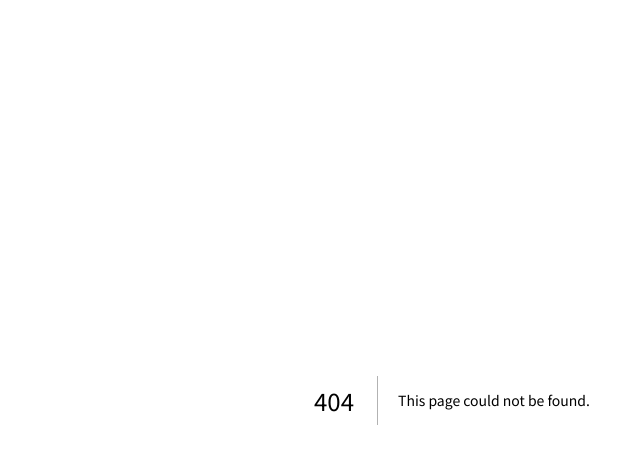
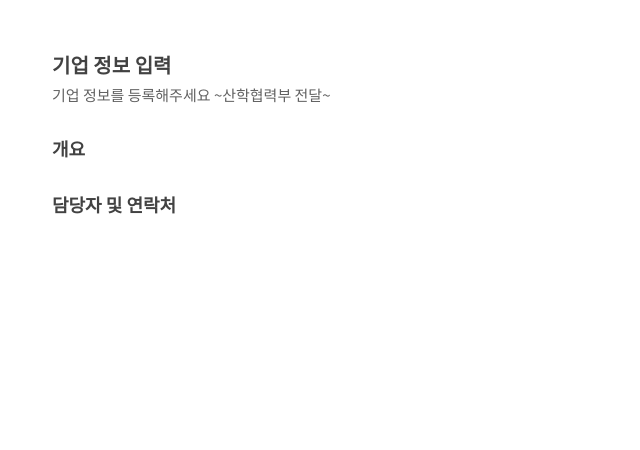
Before and after one commit to JobITs-DSM/ViceCity, a Next.js app: page /regist in a window 1280 px wide. Before the commit this address had no page. Shown: the top 450 px of the page, without its empty margins (188-828 px from the left). Built offline with nearby package versions, Linux system fonts and the light colour scheme.

Commit message:
create 기업 등록 페이지

```diff
--- /dev/null
+++ b/components/Regist/index.tsx
@@ -0,0 +1,45 @@
+// @flow
+import * as React from "react";
+import styled from "@emotion/styled";
+import { COLOR } from "../../styles/color";
+
+const Wrapper = styled.section`
+  width: 100%;
+  padding: 50px 0;
+  display: flex;
+  justify-content: center;
+`;
+
+const FormContainer = styled.article`
+  width: 800px;
+  & h1 {
+    font-size: 20px;
+    color: ${COLOR.main_text};
+  }
+  & p {
+    font-size: 15px;
+    color: ${COLOR.sub_text};
+    margin-top: 5px;
+  }
+`;
+
+const FormSectionTitle = styled.h3`
+  font-size: 18px;
+  color: ${COLOR.main_text};
+  margin-top: 30px;
+`;
+
+type Props = {};
+
+export const Regist = (props: Props) => {
+  return (
+    <Wrapper>
+      <FormContainer>
+        <h1>기업 정보 입력</h1>
+        <p>기업 정보를 등록해주세요 ~산학협력부 전달~</p>
+        <FormSectionTitle>개요</FormSectionTitle>
+        <FormSectionTitle>담당자 및 연락처</FormSectionTitle>
+      </FormContainer>
+    </Wrapper>
+  );
+};
--- a/components/main/index.tsx
+++ b/components/main/index.tsx
@@ -1,4 +1,5 @@
 import styled from "@emotion/styled";
+import Link from "next/link";
 import * as React from "react";
 import { useRecoilState } from "recoil";
 import { COLOR } from "../../styles/color";
@@ -78,7 +79,9 @@ export const Main = (props: Props) => {
         </h1>
         <p>자비츠에서 지금 바로 모집을 시작하세요</p>
         <button onClick={companyLoginModalOn}>모집 의뢰하기</button>
-        <button>기업 등록하기</button>
+        <Link href="/regist">
+          <button>기업 등록하기</button>
+        </Link>
         <a
           href="https://www.youtube.com/watch?v=ioMUH0zpqMM&ab_channel=Jazzyfact-Topic"
           target="_blank"
--- /dev/null
+++ b/pages/regist/index.tsx
@@ -0,0 +1,5 @@
+import { Regist } from "../../components/Regist";
+
+export default function regist() {
+  return <Regist />;
+}
```
